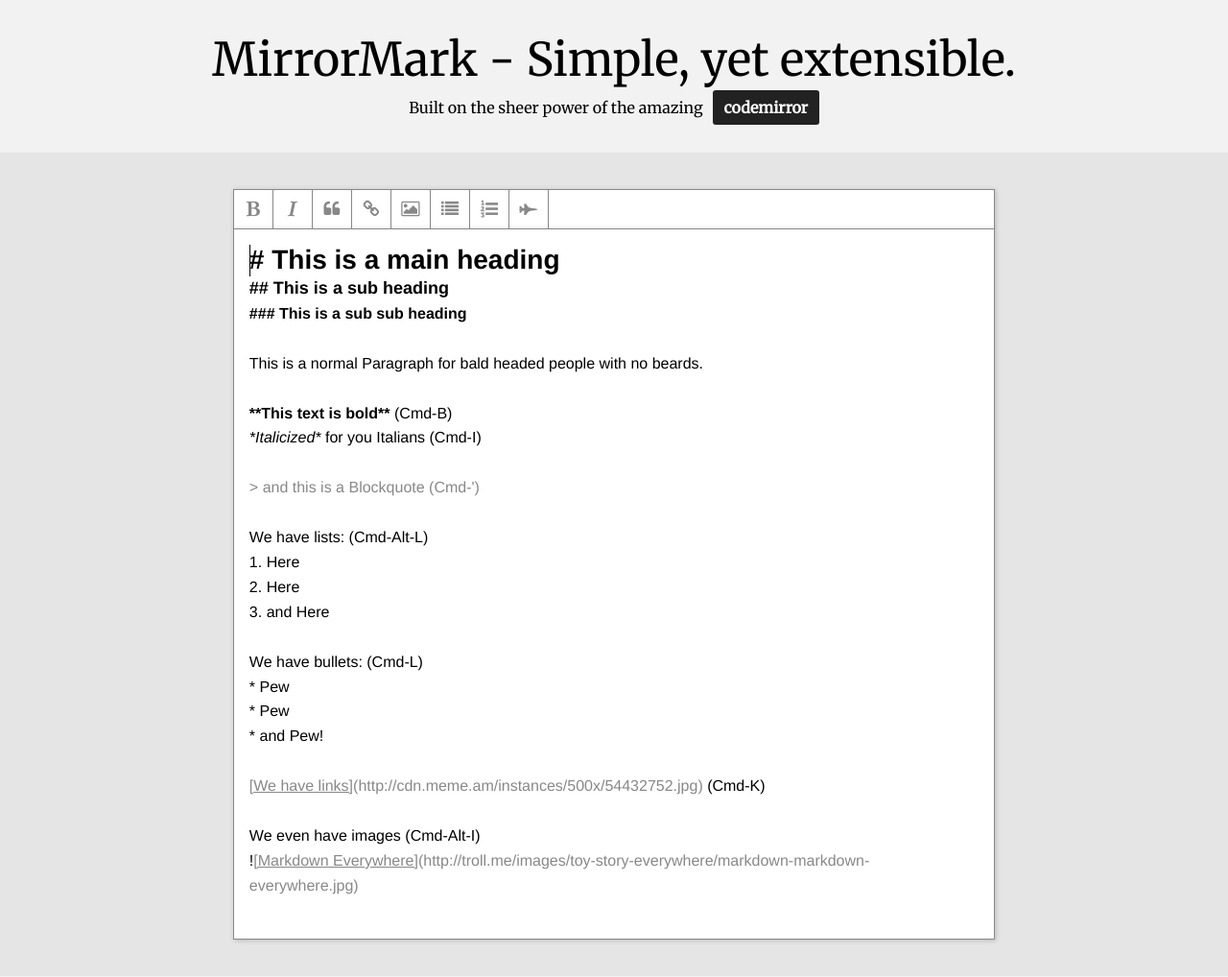
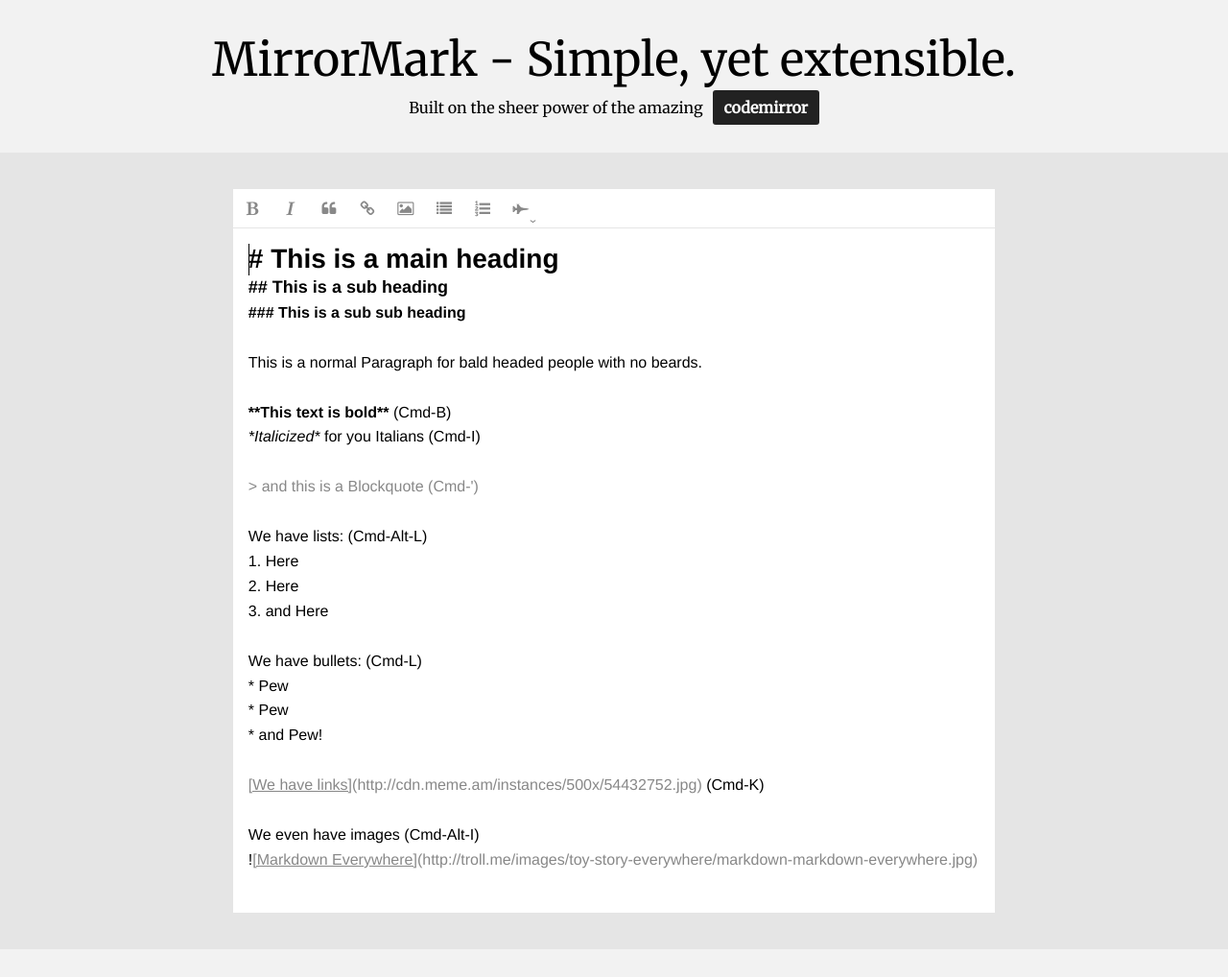
Before and after one commit to musicbed/mirrormark, a website: page src/index.html in a window 1280 px wide. Shown: the top 1018 px of the page at 96% size. Drawn offline with nearby package versions, Linux system fonts and the light colour scheme.

Commit message:
Modified the toolbar to be an unorderedList and created a dropdown for nested tool items

```diff
--- a/src/css/demo.css
+++ b/src/css/demo.css
@@ -65,10 +65,10 @@
 
 /* Basic editor theming to the .CodeMirror container */
 .CodeMirror {
-	border: 1px #888 solid;
-	box-shadow: 1px 1px 5px rgba(0, 0, 0, 0.2);
 	box-sizing: border-box;
 	height: auto;
 	margin: auto;
 	padding: 1.5%;
+	position: relative;
+	z-index: 0
 }
--- a/src/css/mirrormark.css
+++ b/src/css/mirrormark.css
@@ -30,29 +30,77 @@
 /* @TODO - Make flexbox? that could be cool */
 .mirrormark-toolbar {
 	background: #fff;
-	border: 1px #888 solid;
-	border-bottom: none;
-	box-shadow: 1px 1px 5px rgba(0, 0, 0, 0.2);
-	box-sizing: border-box;	display: block;
-	overflow: hidden;
+	border-bottom: 1px solid rgba(0,0,0,0.1);
+	display: block;
 	width: 100%;
 }
 
-.mirrormark-toolbar a {
+/* First level */
+.mirrormark-toolbar li {
+	display: inline-block;
+	position: relative;
+	z-index: 1
+}
+
+.mirrormark-toolbar li a {
 	background-color: #fff;
-	border-right: 1px #888 solid;
 	color: #888;
 	cursor: pointer;
 	display: block;
-	float: left;
-	font-size: 18px;
+	font-size: 16px;
 	height: 40px;
 	line-height: 40px;
 	text-align: center;
+	transition: color .2s linear;
 	width: 40px;
-	transition: color .2s linear;
 }
 
-.mirrormark-toolbar a:hover {
+.mirrormark-toolbar li.has-nested:after {
+	content: '\2304';
+	color: #888;
+	position: absolute;
+	bottom: 3px;
+	right: 3px;
+	font-size: 11px;
+	transform:scale(1.3, 1)
+}
+
+.mirrormark-toolbar li:hover a,
+.mirrormark-toolbar li.has-nested:hover:after {
 	color: #000;
 }
+
+.mirrormark-toolbar li:hover ul {
+	display: block;
+}
+
+/* Second Level */
+.mirrormark-toolbar ul {
+	background: #e5e5e5;
+	display: none;
+	position: absolute;
+	top: 41px;
+	width: 150px;
+	z-index: 1000;
+}
+
+.mirrormark-toolbar ul li {
+	float: none;
+	width: 100%;
+}
+
+.mirrormark-toolbar ul li a {
+	background: transparent;
+	color: #888 !important;
+	font-family: "Helvetica Neue", sans-serif;
+	font-size: 12px;
+	height: auto;
+	line-height: normal;
+	padding: .25rem .75rem;
+	text-align: left;
+	width: auto;
+}
+
+.mirrormark-toolbar ul li:hover a {
+	color: black !important;
+}
--- a/src/index.html
+++ b/src/index.html
@@ -89,11 +89,41 @@
 			html.push("</div>");
 
 			this.insert(html);
+		},
+		"fourUp": function fourUp() {
+			var html = [];
+			html.push("<div class='fourUp'>");
+			html.push("	<img src='' />");
+			html.push("	<img src='' />");
+			html.push("	<img src='' />");
+			html.push("	<img src='' />");
+			html.push("</div>");
+
+			this.insert(html);
 		}
 	}
 
-	var customKeyMaps = { "Shift-Cmd-Alt-3": "threeUp" };
-	var customTools = [{ name: "threeUp", action: "threeUp", className: "fa fa-fighter-jet" }];
+	var customKeyMaps = {
+		"Shift-Cmd-Alt-3": "threeUp",
+		"Shift-Cmd-Alt-4": "fourUp",
+	};
+
+	var customTools = [{
+		name: "threeUp",
+		action: null,
+		className: "fa fa-fighter-jet",
+		nested: [{
+			name: "threeUp",
+			action: "threeUp",
+			showName: true
+		},
+		{
+			name: "fourUp",
+			action: "fourUp",
+			showName: true
+		}
+		]
+	}];
 
 
 	textarea1 = mirrorMark(document.getElementById("textarea1"), { autofocus: true, showToolbar: true });
--- a/src/js/mirrormark.js
+++ b/src/js/mirrormark.js
@@ -32,29 +32,23 @@
             this.cm = CodeMirror.fromTextArea(this.element, this.options);
 
             if (this.options.showToolbar) {
-              this.setToolbar();
+              this.setToolbar(this.tools);
             }
         },
 
         /**
          * Setup the toolbar
          */
-        setToolbar: function setToolbar() {
+        setToolbar: function setToolbar(tools) {
 
-            var toolbar = document.createElement('div');
+            var toolbar = document.createElement('ul');
                 toolbar.className = this.options.theme + '-' + 'toolbar';
 
-            // @TODO - change this prefix thing to be less coupled to Font Awesome. Needs to be able to switch out to different icon libraries.
-            this.tools.forEach(function(tool) {
-                var item = document.createElement("a");
-                    item.className = tool.className;
-                    item.onclick = function(e) {
-                      this.cm.focus();
-                      this.actions[tool.action].call(this);
-                    }.bind(this);
+            var tools = this.generateToolList(tools);
 
-                toolbar.appendChild(item);
-            }.bind(this));
+            tools.forEach(function(tool) {
+                toolbar.appendChild(tool)
+            });
 
             var cmWrapper = this.cm.getWrapperElement();
                 cmWrapper.parentNode.insertBefore(toolbar, cmWrapper);
@@ -92,7 +86,7 @@
          */
         registerTools: function registerTools(tools, replace) {
             for (var action in tools) {
-                if (typeof(this.actions[tools[action].action]) !== 'function') throw "MirrorMark - '" + tools[action].action + "' is not a registered action";
+                if (this.actions[tools[action].action] && typeof(this.actions[tools[action].action]) !== 'function') throw "MirrorMark - '" + tools[action].action + "' is not a registered action";
             }
 
             if (replace) {
@@ -101,6 +95,50 @@
             }
 
             this.tools = this.tools.concat(tools)
+        },
+
+        /**
+         * A recursive function to generate and return an unordered list of tools
+         * @param  {Object}
+         */
+        generateToolList: function generateToolList(tools) {
+            return tools.map(function(tool) {
+                var item = document.createElement("li"),
+                    anchor = document.createElement("a");
+
+                if (tool.className) {
+                    anchor.className = tool.className;
+                }
+
+                if (tool.showName) {
+                    var text = document.createTextNode(tool.name);
+                    anchor.appendChild(text);
+                }
+
+                if (tool.action) {
+                    anchor.onclick = function(e) {
+                      this.cm.focus();
+                      this.actions[tool.action].call(this);
+                    }.bind(this);
+                }
+
+                item.appendChild(anchor);
+
+                if (tool.nested) {
+                    item.className = "has-nested";
+                    var ul = document.createElement('ul');
+                        ul.className = "mirrormark-toolbar-list"
+                    var nested = generateToolList.call(this, tool.nested);
+                        nested.forEach(function(nestedItem) {
+                            ul.appendChild(nestedItem);
+                        });
+
+                    item.appendChild(ul);
+                }
+
+                return item
+
+            }.bind(this));
         },
 
         /**
```
Also changed, not shown: dist/css/demo.css, dist/css/demo.min.css, dist/css/mirrormark.css, dist/css/mirrormark.min.css, dist/css/mirrormark.package.css, dist/css/mirrormark.package.min.css, dist/index.html, dist/js/mirrormark.js, dist/js/mirrormark.min.js, dist/js/mirrormark.package.js, dist/js/mirrormark.package.min.js.
